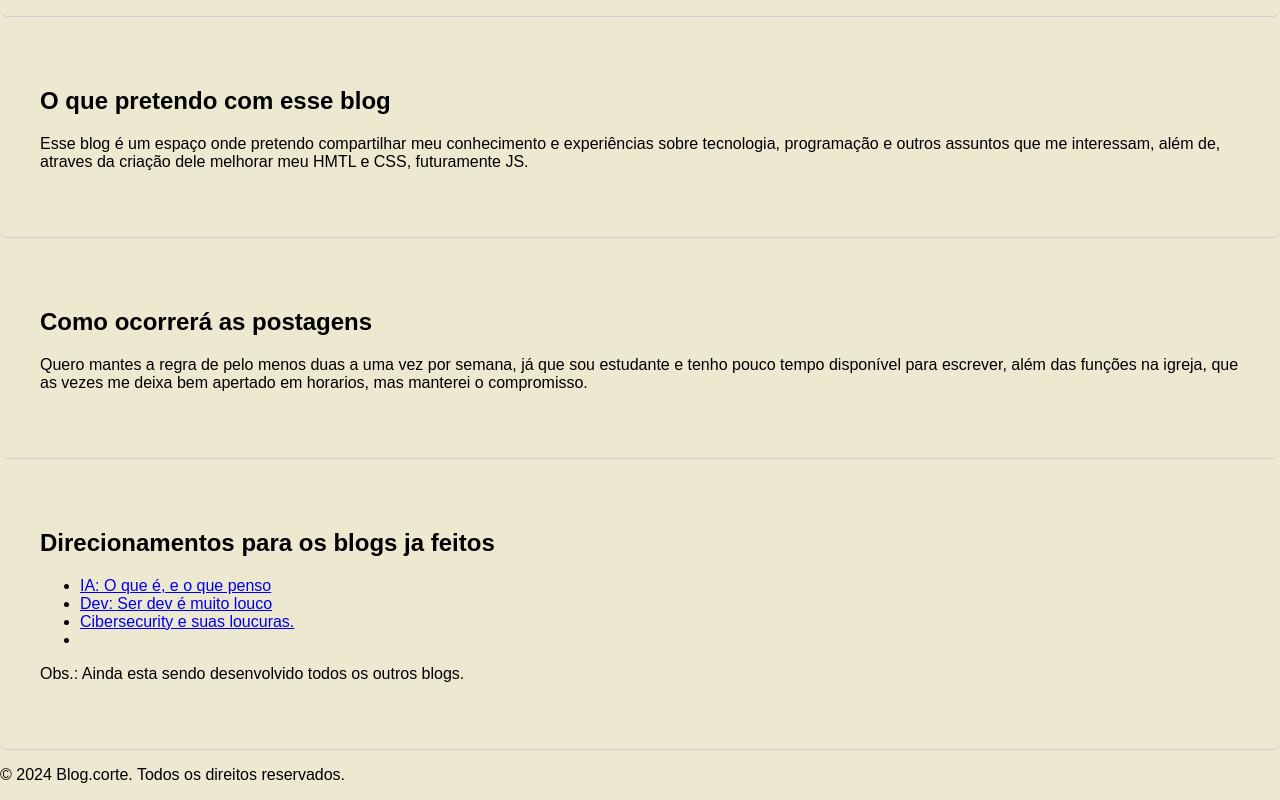
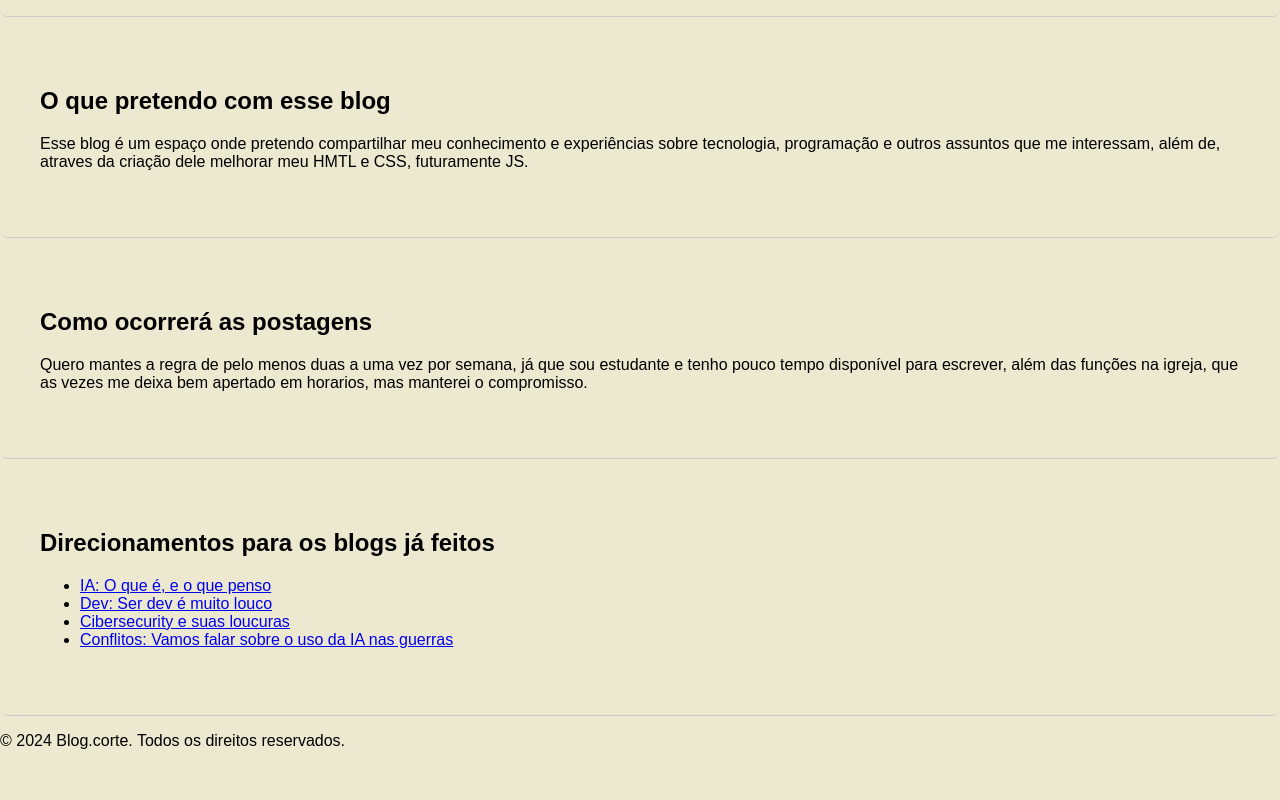
Before and after one commit to machadodeassisll76blip/Projeto-Blog, a plain HTML site: page index.html in a window 1280 px wide. Shown: the part 413-1213 px from the top of the page. After the commit the page ends 1179 px from the top, so only its background shows below. Drawn offline with Linux system fonts and the light colour scheme.

Commit message:
Atualiza links para os artigos integrados

```diff
--- a/index.html
+++ b/index.html
@@ -9,13 +9,15 @@
 
 <body>
     <header>
-        <div class="logo"><img src="img/Logo.png">
+        <div class="logo">
+            <img src="img/Logo.png">
             <h1>Blog.corte</h1>
-        <p>Venha me ver falar sobre qualquer coisa desse mundo, com sinceridade.</p></div>
+            <p>Venha me ver falar sobre qualquer coisa desse mundo, com sinceridade.</p>
+        </div>
         <nav>
             <ul>
                 <a href="#sobre">Sobre mim</a>
-                <a href="#prentencao">Pretenção </a>
+                <a href="#prentencao">Pretenção</a>
                 <a href="#direcao">Direcionamentos</a>
                 <a href="#info">Informação</a>
             </ul>
@@ -34,23 +36,21 @@
 
     <section id="info">
         <h2>Como ocorrerá as postagens</h2>
-    <p> Quero mantes a regra de pelo menos duas a uma vez por semana, já que sou estudante e tenho pouco tempo disponível para escrever, além das funções na igreja, que as vezes me deixa bem apertado em horarios, mas manterei o compromisso.</p>
+        <p>Quero mantes a regra de pelo menos duas a uma vez por semana, já que sou estudante e tenho pouco tempo disponível para escrever, além das funções na igreja, que as vezes me deixa bem apertado em horarios, mas manterei o compromisso.</p>
     </section>
 
     <section id="direcao">
-    <h2>Direcionamentos para os blogs ja feitos</h2>
+        <h2>Direcionamentos para os blogs já feitos</h2>
         <ul>
-            <li><a href="https://machadodeassisll76blip.github.io/Blog.pag1/" target="_blank">IA: O que é, e o que penso</a></li>
-            <li><a href="https://machadodeassisll76blip.github.io/Blog.pag2/" target="_blank">Dev: Ser dev é muito louco</a></li>
-            <li><a href="https://github.com/machadodeassisll76blip/Blog.pag3" target="_blank">Cibersecurity e suas loucuras.</a></li>
-            <li><a href="" target="_blank"></a></li>
+            <li><a href="artigos/pag1/">IA: O que é, e o que penso</a></li>
+            <li><a href="artigos/pag2/">Dev: Ser dev é muito louco</a></li>
+            <li><a href="artigos/pag3/">Cibersecurity e suas loucuras</a></li>
+            <li><a href="artigos/pag4/">Conflitos: Vamos falar sobre o uso da IA nas guerras</a></li>
         </ul>
-    <p>Obs.: Ainda esta sendo desenvolvido todos os outros blogs.</p>
     </section>
 
     <footer>
         <p>&copy; 2024 Blog.corte. Todos os direitos reservados.</p>
     </footer>
-
 </body>
 </html>
```
Lines whose indentation alone changed are shown as unchanged.
